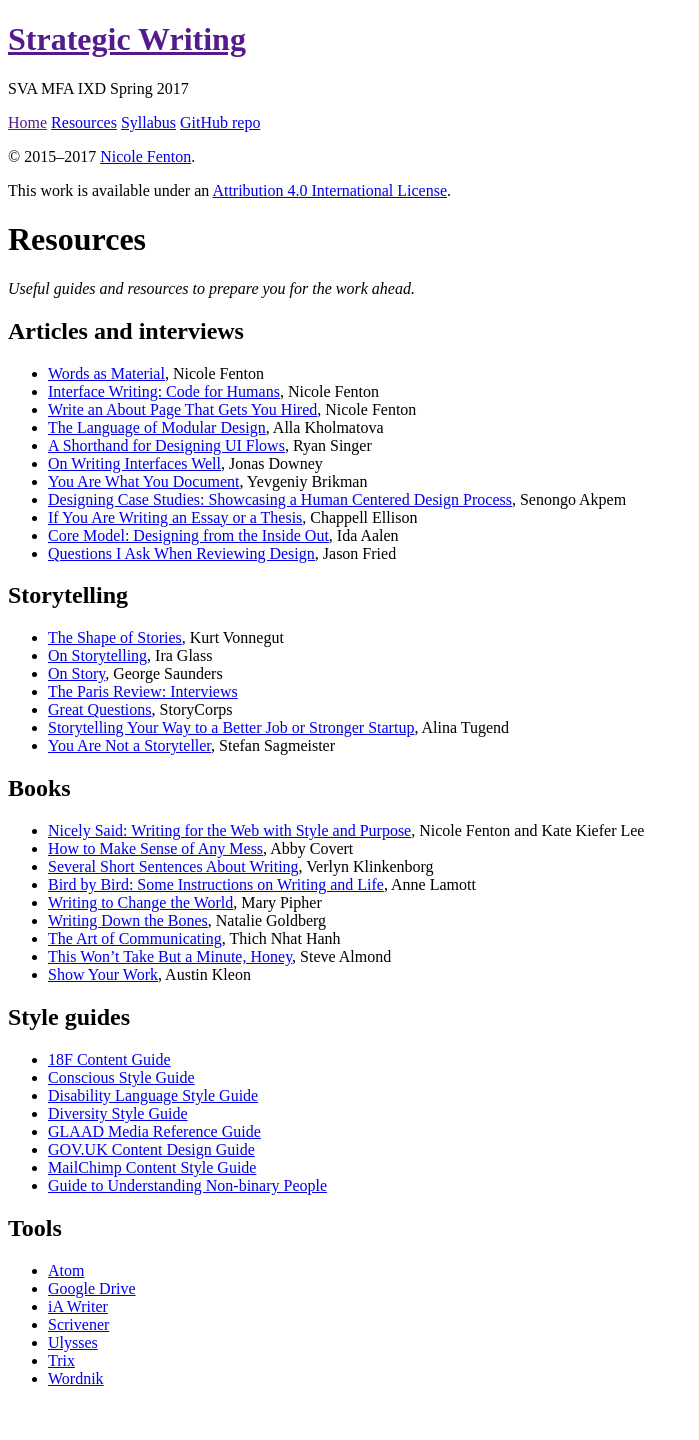
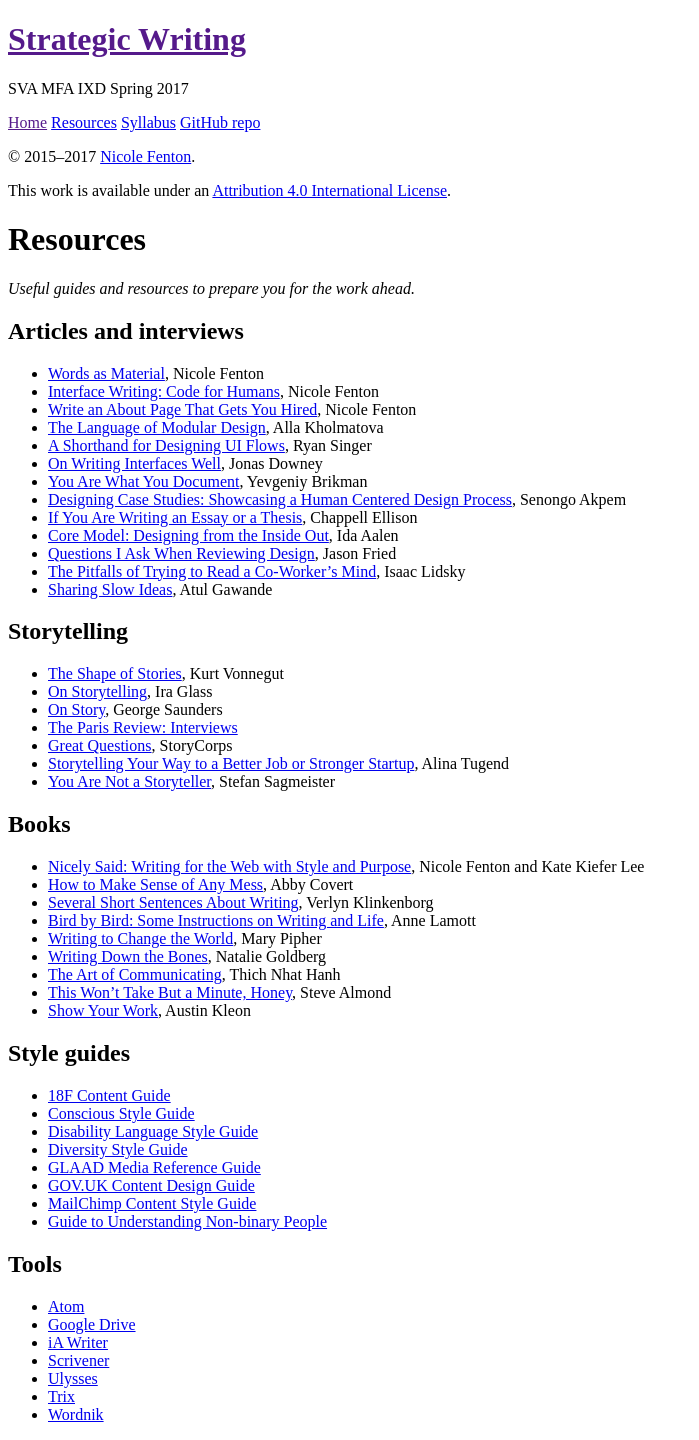
Before and after one commit to nicoleslaw/strategicwriting, a Jekyll site: the page built from resources.md, in a window 1280 px wide. Shown: the whole page, without its empty margins (0-699 px from the left). Built offline with Jekyll 4.4.1, drawn with Linux system fonts in a browser that asks for light colours; before the commit the page ends 1404 px from its top, so only the background shows below that.

Commit message:
Adds recent faves

```diff
--- a/resources.md
+++ b/resources.md
@@ -17,6 +17,8 @@ _Useful guides and resources to prepare you for the work ahead._
 * [If You Are Writing an Essay or a Thesis](https://medium.com/@chappelltracker/if-you-are-writing-an-essay-or-a-thesis-7e6e0eaeedef#.mo9vm7mka), Chappell Ellison
 * [Core Model: Designing from the Inside Out](http://alistapart.com/article/the-core-model-designing-inside-out-for-better-results), Ida Aalen
 * [Questions I Ask When Reviewing Design](https://signalvnoise.com/posts/3024-questions-i-ask-when-reviewing-a-design), Jason Fried
+* [The Pitfalls of Trying to Read a Co-Worker’s Mind](https://www.nytimes.com/2016/12/29/business/the-pitfalls-of-trying-to-read-a-co-workers-mind.html), Isaac Lidsky
+* [Sharing Slow Ideas](http://www.newyorker.com/magazine/2013/07/29/slow-ideas), Atul Gawande
 
 ## Storytelling
 * [The Shape of Stories](https://vimeo.com/53286941), Kurt Vonnegut
```
